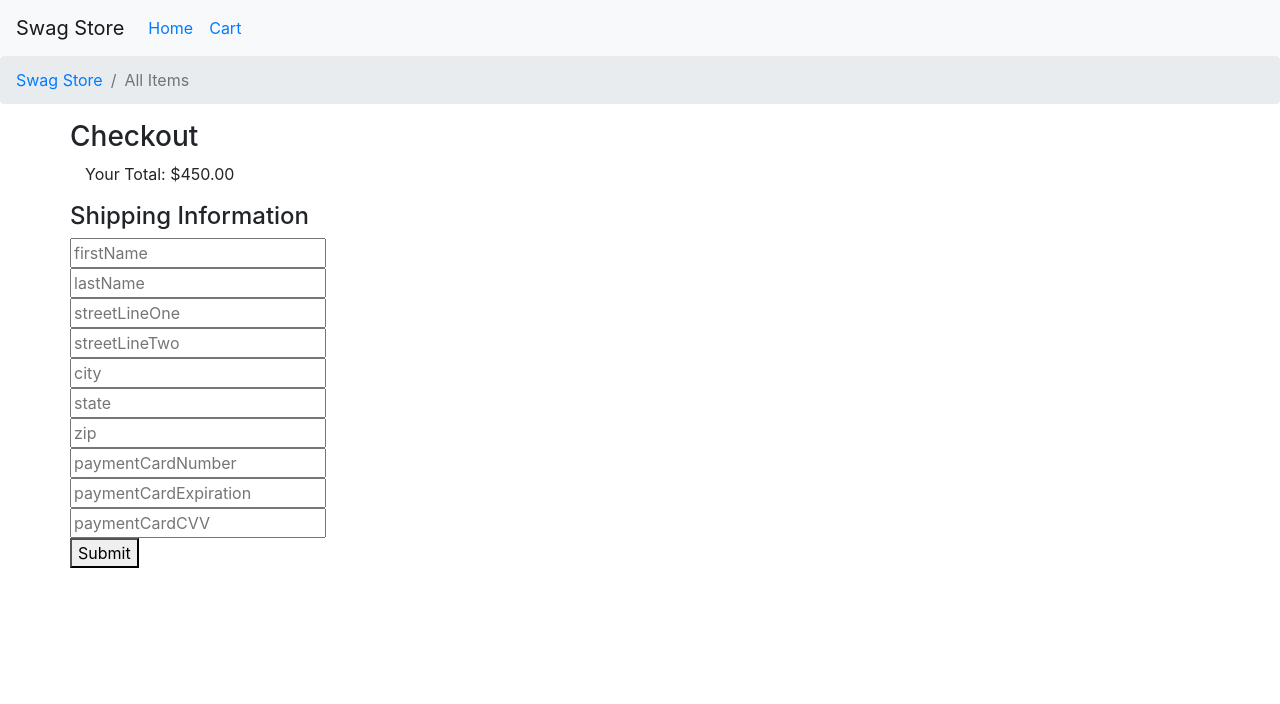
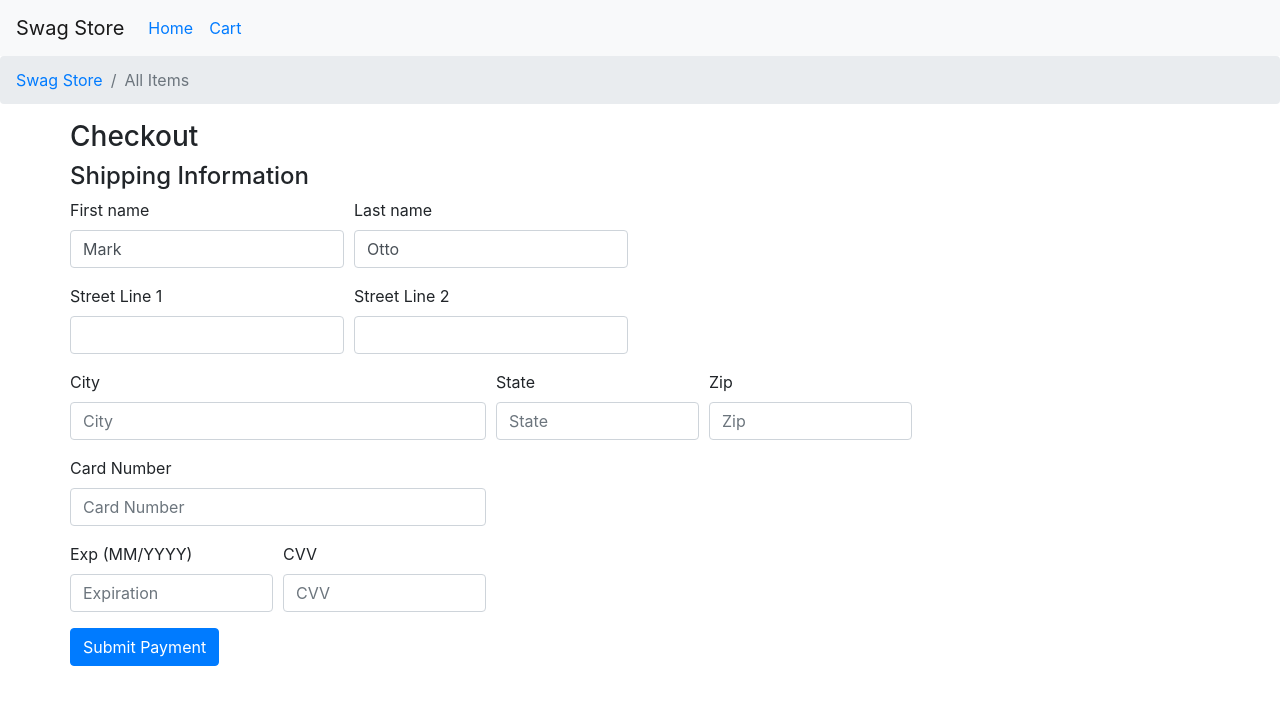
Before and after one commit to agiron123/ecommerce-challenge, a React (Create React App) app: page /checkout in a window 1280 px wide. Shown: the top 704 px of the page. Built offline with nearby package versions, Linux system fonts and the light colour scheme.

Commit message:
Cart submission success modal form integration. Resolves #39

```diff
--- a/src/components/CheckoutForm/CheckoutForm.js
+++ b/src/components/CheckoutForm/CheckoutForm.js
@@ -7,7 +7,7 @@ import Col from "react-bootstrap/Col";
 import Modal from "react-bootstrap/Modal";
 import { withRouter } from "react-router-dom";
 
-const schema = Yup.object().shape({
+const schema = Yup.object({
   firstName: Yup.string()
     .min(2, "Too Short!")
     .max(50, "Too Long!")
@@ -20,10 +20,6 @@ const schema = Yup.object().shape({
     .min(2, "Too Short!")
     .max(50, "Too Long!")
     .required("Required"),
-  streetLineTwo: Yup.string()
-    .min(2, "Too Short!")
-    .max(50, "Too Long!")
-    .required("Required"),
   city: Yup.string()
     .min(2, "Too Short!")
     .max(50, "Too Long!")
@@ -33,33 +29,22 @@ const schema = Yup.object().shape({
     .max(50, "Too Long!")
     .required("Required"),
   zip: Yup.string()
-    .min(2, "Too Short!")
-    .max(50, "Too Long!")
+    .min(5, "Too Short!")
+    .max(12, "Too Long!")
     .required("Required"),
   paymentCardNumber: Yup.string()
-    .min(2, "Too Short!")
-    .max(50, "Too Long!")
+    .min(14, "Too Short!")
+    .max(17, "Too Long!")
     .required("Required"),
-  paymentCardExpiration: Yup.string()
-    .min(2, "Too Short!")
-    .max(50, "Too Long!")
-    .required("Required"),
-  paymentCardCVV: Yup.string()
-    .min(2, "Too Short!")
-    .max(50, "Too Long!")
-    .required("Required")
+  paymentCardExpiration: Yup.string().required("Required"),
+  paymentCardCVV: Yup.string().required("Required")
 });
 
 function CheckoutForm(props) {
-  const [lgShow, setLgShow] = useState(true);
+  const [isSuccessModalVisible, setIsSuccessModalVisible] = useState(false);
 
-  const [isSuccessModalVisible, setIsSuccessModalVisible] = useState(false);
   const hideModal = () => {
-    console.log("Hide Modal");
-    // TODO: Set modal to not visible anymore.
     setIsSuccessModalVisible(false);
-
-    // Navigate to the home page.
     props.history.push("/");
   };
 
@@ -68,15 +53,16 @@ function CheckoutForm(props) {
       <SuccessModal isVisible={isSuccessModalVisible} hideModal={hideModal} />
       <Formik
         validationSchema={schema}
-        onSubmit={(values, { setSubmitting }) => {
-          debugger;
-          // TODO: Show success modal in here.
-          setTimeout(() => {
-            alert(JSON.stringify(values, null, 2));
-            setSubmitting(false);
-          }, 400);
+        onSubmit={(values, actions) => {
+          setIsSuccessModalVisible(true);
+
+          // applying HOC-pattern
+          actions.setSubmitting(false);
         }}
-        initialValues={{}}
+        initialValues={{
+          firstName: "Mark",
+          lastName: "Otto"
+        }}
       >
         {({
           handleSubmit,
@@ -87,72 +73,71 @@ function CheckoutForm(props) {
           isValid,
           errors
         }) => (
-          <Form>
+          <Form noValidate onSubmit={handleSubmit}>
             <Form.Row>
-              <Form.Group as={Col} md="4" controlId="firstName">
-                <Form.Label>First Name</Form.Label>
+              <Form.Group as={Col} md="4" controlId="validationFormikFirstName">
+                <Form.Label>First name</Form.Label>
                 <Form.Control
                   type="text"
-                  placeholder="First Name"
                   name="firstName"
                   value={values.firstName}
                   onChange={handleChange}
-                  isInvalid={!!errors.firstName}
+                  isValid={touched.firstName && !errors.firstName}
                 />
-                <Form.Control.Feedback type="invalid">
-                  {errors.firstName}
-                </Form.Control.Feedback>
+                <Form.Control.Feedback>Looks good!</Form.Control.Feedback>
               </Form.Group>
-              <Form.Group as={Col} md="4" controlId="lastName">
-                <Form.Label>Last Name</Form.Label>
+              <Form.Group as={Col} md="4" controlId="validationFormikLastName">
+                <Form.Label>Last name</Form.Label>
                 <Form.Control
                   type="text"
-                  placeholder="Last Name"
                   name="lastName"
                   value={values.lastName}
                   onChange={handleChange}
-                  isInvalid={!!errors.lastName}
+                  isValid={touched.firstName && !errors.lastName}
                 />
-                <Form.Control.Feedback type="invalid">
-                  {errors.lastName}
-                </Form.Control.Feedback>
+
+                <Form.Control.Feedback>Looks good!</Form.Control.Feedback>
               </Form.Group>
             </Form.Row>
 
             <Form.Row>
-              <Form.Group as={Col} md="6" controlId="streetLineOne">
-                <Form.Label>Street Address Line 1</Form.Label>
+              <Form.Group
+                as={Col}
+                md="4"
+                controlId="validationFormikStreetLineOne"
+              >
+                <Form.Label>Street Line 1</Form.Label>
                 <Form.Control
                   type="text"
-                  placeholder="Street Address Line 1"
                   name="streetLineOne"
                   value={values.streetLineOne}
                   onChange={handleChange}
-                  isInvalid={!!errors.streetLineOne}
+                  isValid={touched.streetLineOne && !errors.streetLineOne}
                 />
 
-                <Form.Control.Feedback type="invalid">
-                  {errors.streetLineOne}
-                </Form.Control.Feedback>
+                <Form.Control.Feedback>Looks good!</Form.Control.Feedback>
               </Form.Group>
-              <Form.Group as={Col} md="6" controlId="streetLineTwo">
-                <Form.Label>Street Address Line 2</Form.Label>
+
+              <Form.Group
+                as={Col}
+                md="4"
+                controlId="validationFormikStreetLineTwo"
+              >
+                <Form.Label>Street Line 2</Form.Label>
                 <Form.Control
                   type="text"
-                  placeholder="Street Address Line 2"
                   name="streetLineTwo"
                   value={values.streetLineTwo}
                   onChange={handleChange}
-                  isInvalid={!!errors.streetLineTwo}
+                  isValid={touched.streetLineTwo && !errors.streetLineTwo}
                 />
-                <Form.Control.Feedback type="invalid">
-                  {errors.streetLineTwo}
-                </Form.Control.Feedback>
+
+                <Form.Control.Feedback>Looks good!</Form.Control.Feedback>
               </Form.Group>
             </Form.Row>
 
             <Form.Row>
-              <Form.Group as={Col} md="6" controlId="city">
+              <Form.Group as={Col} md="6" controlId="validationFormikCity">
                 <Form.Label>City</Form.Label>
                 <Form.Control
                   type="text"
@@ -167,7 +152,7 @@ function CheckoutForm(props) {
                   {errors.city}
                 </Form.Control.Feedback>
               </Form.Group>
-              <Form.Group as={Col} md="3" controlId="state">
+              <Form.Group as={Col} md="3" controlId="validationFormikState">
                 <Form.Label>State</Form.Label>
                 <Form.Control
                   type="text"
@@ -181,7 +166,7 @@ function CheckoutForm(props) {
                   {errors.state}
                 </Form.Control.Feedback>
               </Form.Group>
-              <Form.Group as={Col} md="3" controlId="zip">
+              <Form.Group as={Col} md="3" controlId="validationFormikZip">
                 <Form.Label>Zip</Form.Label>
                 <Form.Control
                   type="text"
@@ -198,10 +183,12 @@ function CheckoutForm(props) {
               </Form.Group>
             </Form.Row>
 
-            <h4>Payment Information</h4>
-
             <Form.Row>
-              <Form.Group as={Col} md="6" controlId="paymentCardNumber">
+              <Form.Group
+                as={Col}
+                md="6"
+                controlId="validationFormikPaymentCardNumber"
+              >
                 <Form.Label>Card Number</Form.Label>
                 <Form.Control
                   type="text"
@@ -219,21 +206,30 @@ function CheckoutForm(props) {
             </Form.Row>
 
             <Form.Row>
-              <Form.Group as={Col} md="6" controlId="paymentCardExpiration">
-                <Form.Label>Expiration (MM/YY)</Form.Label>
+              <Form.Group
+                as={Col}
+                md="3"
+                controlId="validationFormikPaymentCardExpiration"
+              >
+                <Form.Label>Exp (MM/YYYY)</Form.Label>
                 <Form.Control
                   type="text"
-                  placeholder="Exp"
+                  placeholder="Expiration"
                   name="paymentCardExpiration"
                   value={values.paymentCardExpiration}
                   onChange={handleChange}
                   isInvalid={!!errors.paymentCardExpiration}
                 />
+
                 <Form.Control.Feedback type="invalid">
                   {errors.paymentCardExpiration}
                 </Form.Control.Feedback>
               </Form.Group>
-              <Form.Group as={Col} md="6" controlId="paymentCardCVV">
+              <Form.Group
+                as={Col}
+                md="3"
+                controlId="validationFormikPaymentCardCVV"
+              >
                 <Form.Label>CVV</Form.Label>
                 <Form.Control
                   type="text"
@@ -243,12 +239,14 @@ function CheckoutForm(props) {
                   onChange={handleChange}
                   isInvalid={!!errors.paymentCardCVV}
                 />
+
                 <Form.Control.Feedback type="invalid">
                   {errors.paymentCardCVV}
                 </Form.Control.Feedback>
               </Form.Group>
             </Form.Row>
-            <Button type="submit">Confirm and Pay</Button>
+
+            <Button type="submit">Submit Payment</Button>
           </Form>
         )}
       </Formik>
@@ -257,14 +255,6 @@ function CheckoutForm(props) {
 }
 
 function SuccessModal(props) {
-  console.log("SuccessModal Props: ", props);
-  const [lgShow, setLgShow] = useState(true);
-
-  /*
-  <Button onClick={() => setSmShow(true)}>Small modal</Button>
-  <Button onClick={() => setLgShow(true)}>Large modal</Button>
-  */
-
   const hideModal = () => {
     props.hideModal();
   };
--- a/src/components/CheckoutForm/CheckoutInformationForm.js
+++ /dev/null
@@ -1,193 +0,0 @@
-// CustomerFormFormik.js
-import React, { useState } from "react";
-import { Field, Formik } from "formik";
-
-import * as Yup from "yup";
-import Button from "react-bootstrap/Button";
-import Form from "react-bootstrap/Form";
-import Col from "react-bootstrap/Col";
-import Modal from "react-bootstrap/Modal";
-import { withRouter } from "react-router-dom";
-
-// accept props from the parent component
-//export const CheckoutInformationForm = props => {
-function CheckoutInformationForm(props) {
-  const [isSuccessModalVisible, setIsSuccessModalVisible] = useState(false);
-
-  const hideModal = () => {
-    debugger;
-    setIsSuccessModalVisible(false);
-    props.history.push("/");
-
-    // TODO: Empty out the cart in redux.
-  };
-
-  // initial state (starting field values)
-  const initialValues = {
-    firstName: "",
-    lastName: "",
-    streetLineOne: "",
-    streetLineTwo: "",
-    city: "",
-    state: "",
-    zip: "",
-    paymentCardNumber: "",
-    paymentCardExpiration: "",
-    paymentCardCVV: ""
-  };
-
-  const schema = Yup.object().shape({
-    firstName: Yup.string()
-      .min(2, "Too Short!")
-      .max(50, "Too Long!")
-      .required("Required"),
-    lastName: Yup.string()
-      .min(2, "Too Short!")
-      .max(50, "Too Long!")
-      .required("Required"),
-    streetLineOne: Yup.string()
-      .min(2, "Too Short!")
-      .max(50, "Too Long!")
-      .required("Required"),
-    streetLineTwo: Yup.string()
-      .min(2, "Too Short!")
-      .max(50, "Too Long!")
-      .required("Required"),
-    city: Yup.string()
-      .min(2, "Too Short!")
-      .max(50, "Too Long!")
-      .required("Required"),
-    state: Yup.string()
-      .min(2, "Too Short!")
-      .max(50, "Too Long!")
-      .required("Required"),
-    zip: Yup.string()
-      .min(2, "Too Short!")
-      .max(50, "Too Long!")
-      .required("Required"),
-    paymentCardNumber: Yup.string()
-      .min(2, "Too Short!")
-      .max(50, "Too Long!")
-      .required("Required"),
-    paymentCardExpiration: Yup.string()
-      .min(2, "Too Short!")
-      .max(50, "Too Long!")
-      .required("Required"),
-    paymentCardCVV: Yup.string()
-      .min(2, "Too Short!")
-      .max(50, "Too Long!")
-      .required("Required")
-  });
-
-  return (
-    // pass initial field values and actions to Formik-component
-    <Formik
-      intialValues={initialValues}
-      validationSchema={schema}
-      onSubmit={(values, actions) => {
-        debugger;
-
-        // TODO: Show success modal
-        setIsSuccessModalVisible(true);
-
-        // applying HOC-pattern
-        actions.setSubmitting(false);
-        actions.resetForm(initialValues);
-      }}
-      render={props => (
-        <>
-          <SuccessModal
-            isVisible={isSuccessModalVisible}
-            hideModal={hideModal}
-          />
-
-          <form onSubmit={props.handleSubmit}>
-            <div>
-              <Field type="text" name="firstName" placeholder="firstName" />
-            </div>
-            <div>
-              <Field type="text" name="lastName" placeholder="lastName" />
-            </div>
-            <div>
-              <Field
-                type="text"
-                name="streetLineOne"
-                placeholder="streetLineOne"
-              />
-            </div>
-            <div>
-              <Field
-                type="text"
-                name="streetLineTwo"
-                placeholder="streetLineTwo"
-              />
-            </div>
-            <div>
-              <Field type="text" name="city" placeholder="city" />
-            </div>
-
-            <div>
-              <Field type="text" name="state" placeholder="state" />
-            </div>
-
-            <div>
-              <Field type="text" name="zip" placeholder="zip" />
-            </div>
-
-            <div>
-              <Field
-                type="text"
-                name="paymentCardNumber"
-                placeholder="paymentCardNumber"
-              />
-            </div>
-
-            <div>
-              <Field
-                type="text"
-                name="paymentCardExpiration"
-                placeholder="paymentCardExpiration"
-              />
-            </div>
-
-            <div>
-              <Field
-                type="text"
-                name="paymentCardCVV"
-                placeholder="paymentCardCVV"
-              />
-            </div>
-
-            <button type="submit">Submit</button>
-          </form>
-        </>
-      )}
-    />
-  );
-}
-
-function SuccessModal(props) {
-  const hideModal = () => {
-    props.hideModal();
-  };
-
-  return (
-    <>
-      <Modal
-        size="lg"
-        show={props.isVisible}
-        onHide={hideModal}
-        aria-labelledby="example-modal-sizes-title-lg"
-      >
-        <Modal.Header closeButton>
-          <Modal.Title id="example-modal-sizes-title-lg">Success</Modal.Title>
-        </Modal.Header>
-        <Modal.Body>
-          Payment successful. Your products are on the way.
-        </Modal.Body>
-      </Modal>
-    </>
-  );
-}
-
-export default withRouter(CheckoutInformationForm);
--- a/src/components/pages/Checkout/CheckoutPage.js
+++ b/src/components/pages/Checkout/CheckoutPage.js
@@ -3,7 +3,6 @@ import Container from "react-bootstrap/Container";
 import Row from "react-bootstrap/Row";
 import Col from "react-bootstrap/Col";
 import CheckoutForm from "../../CheckoutForm/CheckoutForm";
-import CheckoutInformationForm from "../../CheckoutForm/CheckoutInformationForm";
 
 class CheckoutPage extends React.Component {
   render() {
@@ -13,18 +12,10 @@ class CheckoutPage extends React.Component {
           <h3>Checkout</h3>
         </Row>
         <Row>
-          <Col>
-            <p>Your Total: $450.00</p>
-          </Col>
-        </Row>
-        <Row>
           <h4>Shipping Information</h4>
         </Row>
         <Row>
-          {/*
-            <CheckoutForm />*/}
-
-          <CheckoutInformationForm />
+          <CheckoutForm />
         </Row>
       </Container>
     );
--- a/src/components/pages/ProductDetails/ProductDetailsPage.js
+++ b/src/components/pages/ProductDetails/ProductDetailsPage.js
@@ -41,10 +41,6 @@ class ProductDetailsPage extends React.Component {
 
   componentDidMount() {
     if (this.props.history.location) {
-      console.log(
-        "Product Details: ",
-        this.props.history.location.state.productDetails
-      );
       this.setState({
         productDetails: this.props.history.location.state.productDetails
       });
```
